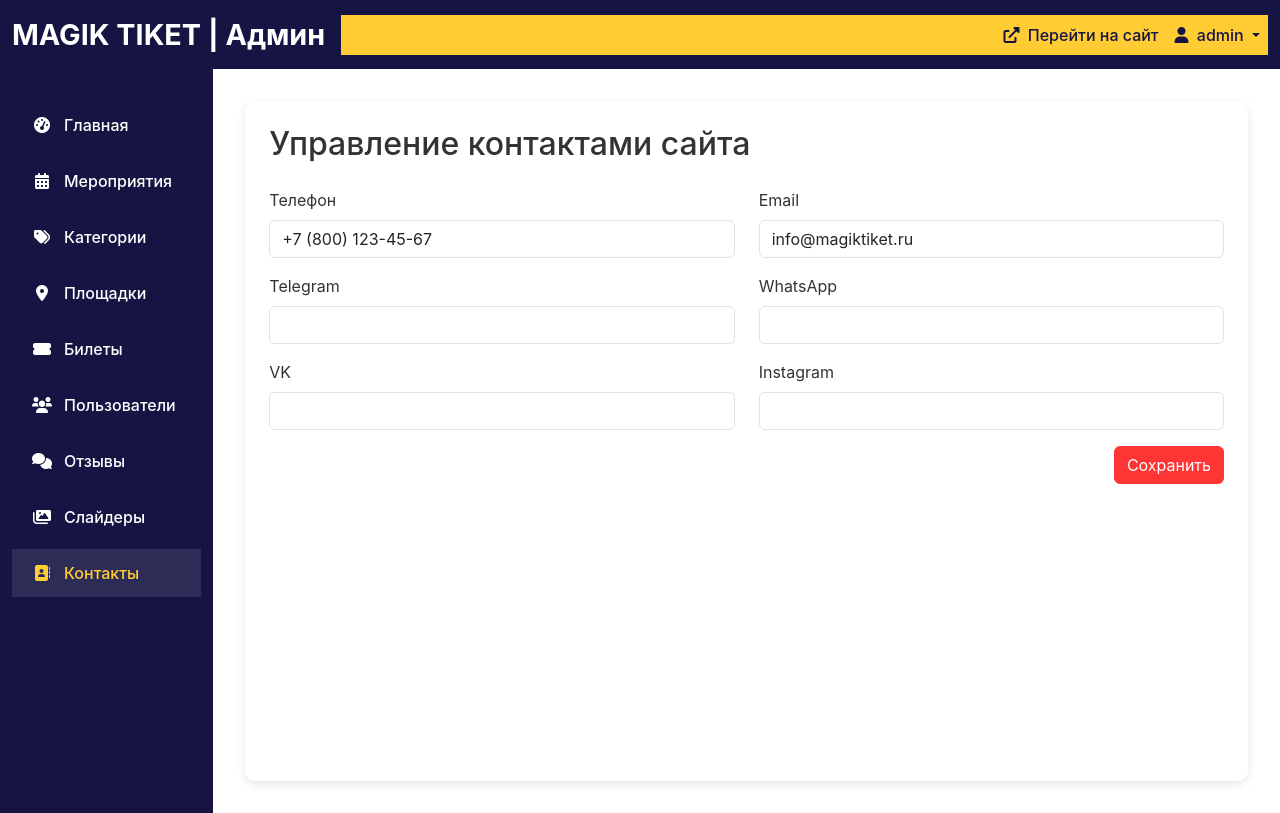
After one commit to Officer88/tik_mak, a Flask app: page /admin/contacts in a window 1280 px wide. The commit adds this page. Run offline with Flask 3, Linux system fonts and the light colour scheme; a user stored in the database is signed in; data comes from the database, SQL or seed files in the repository.

Commit message:
Assistant checkpoint: Add contacts management to admin panel
Assistant generated file changes:
- models.py: Add Contact model
- forms.py: Add ContactForm
- templates/admin/contacts.html: Create contacts admin page
- admin_routes.py: Add contacts admin route, Add contacts admin route, Add contacts admin route
- templates/admin/base.html: Add contacts menu item
- templates/includes/footer.html: Use dynamic contacts in footer

---

User prompt:

в админке нужна отдельная вкладка -обновления контактов где я могу поменять номер телефона, емейл,телеграм,вотсап, вк,инсту на всем сайте,то есть в админке поменял на всем сайте на всех страницах  обновилось

Replit-Commit-Author: Assistant
Replit-Commit-Session-Id: 04b1508f-6c64-44b8-b093-2f9f120cbd1b

```diff
--- a/admin_routes.py
+++ b/admin_routes.py
@@ -3,8 +3,8 @@ from flask_login import current_user, login_required
 from datetime import datetime
 
 from app import db
-from models import User, Event, Category, Venue, Ticket, Review, Slide, Order, OrderItem
-from forms import EventForm, CategoryForm, VenueForm, TicketForm, SlideForm
+from models import User, Event, Category, Venue, Ticket, Review, Slide, Order, OrderItem, Contact
+from forms import EventForm, CategoryForm, VenueForm, TicketForm, SlideForm, ContactForm
 
 # Create blueprint
 admin_bp = Blueprint('admin', __name__)
@@ -527,3 +527,36 @@ def delete_slide(slide_id):
 
     flash('Слайд успешно удален', 'success')
     return redirect(url_for('admin.sliders'))
+
+@admin_bp.route('/contacts', methods=['GET', 'POST'])
+@login_required
+@admin_required
+def contacts():
+    contact = Contact.query.first()
+    if not contact:
+        contact = Contact(
+            phone='+7 (800) 123-45-67',
+            email='info@magiktiket.ru',
+            telegram='',
+            whatsapp='',
+            vk='',
+            instagram=''
+        )
+        db.session.add(contact)
+        db.session.commit()
+
+    form = ContactForm(obj=contact)
+
+    if form.validate_on_submit():
+        contact.phone = form.phone.data
+        contact.email = form.email.data
+        contact.telegram = form.telegram.data
+        contact.whatsapp = form.whatsapp.data
+        contact.vk = form.vk.data
+        contact.instagram = form.instagram.data
+
+        db.session.commit()
+        flash('Контакты успешно обновлены', 'success')
+        return redirect(url_for('admin.contacts'))
+
+    return render_template('admin/contacts.html', form=form)
--- a/forms.py
+++ b/forms.py
@@ -132,6 +132,15 @@ class SlideForm(FlaskForm):
     submit = SubmitField('Сохранить')
 
 # Sell Ticket Form
+class ContactForm(FlaskForm):
+    phone = StringField('Телефон', validators=[DataRequired(), Length(max=32)])
+    email = StringField('Email', validators=[DataRequired(), Email(), Length(max=128)])
+    telegram = StringField('Telegram', validators=[Optional(), Length(max=128)])
+    whatsapp = StringField('WhatsApp', validators=[Optional(), Length(max=32)])
+    vk = StringField('VK', validators=[Optional(), Length(max=128)])
+    instagram = StringField('Instagram', validators=[Optional(), Length(max=128)])
+    submit = SubmitField('Сохранить')
+
 class SellTicketForm(FlaskForm):
     event_name = StringField('Название мероприятия', validators=[DataRequired(), Length(max=128)])
     event_id = HiddenField()
--- a/models.py
+++ b/models.py
@@ -211,3 +211,15 @@ class CartItem(db.Model):
 
     def __repr__(self):
         return f'<CartItem {self.id} for Session {self.session_id}>'
+
+class Contact(db.Model):
+    id = db.Column(db.Integer, primary_key=True)
+    phone = db.Column(db.String(32), nullable=False)
+    email = db.Column(db.String(128), nullable=False)
+    telegram = db.Column(db.String(128), nullable=True)
+    whatsapp = db.Column(db.String(32), nullable=True)
+    vk = db.Column(db.String(128), nullable=True)
+    instagram = db.Column(db.String(128), nullable=True)
+
+    def __repr__(self):
+        return f'<Contact {self.email}>'
--- a/templates/admin/base.html
+++ b/templates/admin/base.html
@@ -95,6 +95,11 @@
                             <i class="fas fa-images"></i> Слайдеры
                         </a>
                     </li>
+                    <li class="nav-item">
+                        <a class="nav-link {% if request.endpoint == 'admin.contacts' %}active{% endif %}" href="{{ url_for('admin.contacts') }}">
+                            <i class="fas fa-address-book"></i> Контакты
+                        </a>
+                    </li>
                 </ul>
             </div>
 
--- /dev/null
+++ b/templates/admin/contacts.html
@@ -0,0 +1,64 @@
+
+{% extends 'admin/base.html' %}
+
+{% block title %}Управление контактами - MAGIK TIKET{% endblock %}
+
+{% block content %}
+<div class="admin-card">
+    <h2 class="mb-4">Управление контактами сайта</h2>
+
+    <form method="post">
+        {{ form.hidden_tag() }}
+
+        <div class="row">
+            <div class="col-md-6 mb-3">
+                <label class="form-label">{{ form.phone.label }}</label>
+                {{ form.phone(class="form-control") }}
+                {% if form.phone.errors %}
+                    <div class="invalid-feedback d-block">
+                        {% for error in form.phone.errors %}{{ error }}{% endfor %}
+                    </div>
+                {% endif %}
+            </div>
+
+            <div class="col-md-6 mb-3">
+                <label class="form-label">{{ form.email.label }}</label>
+                {{ form.email(class="form-control") }}
+                {% if form.email.errors %}
+                    <div class="invalid-feedback d-block">
+                        {% for error in form.email.errors %}{{ error }}{% endfor %}
+                    </div>
+                {% endif %}
+            </div>
+        </div>
+
+        <div class="row">
+            <div class="col-md-6 mb-3">
+                <label class="form-label">{{ form.telegram.label }}</label>
+                {{ form.telegram(class="form-control") }}
+            </div>
+
+            <div class="col-md-6 mb-3">
+                <label class="form-label">{{ form.whatsapp.label }}</label>
+                {{ form.whatsapp(class="form-control") }}
+            </div>
+        </div>
+
+        <div class="row">
+            <div class="col-md-6 mb-3">
+                <label class="form-label">{{ form.vk.label }}</label>
+                {{ form.vk(class="form-control") }}
+            </div>
+
+            <div class="col-md-6 mb-3">
+                <label class="form-label">{{ form.instagram.label }}</label>
+                {{ form.instagram(class="form-control") }}
+            </div>
+        </div>
+
+        <div class="text-end">
+            {{ form.submit(class="btn btn-primary") }}
+        </div>
+    </form>
+</div>
+{% endblock %}
```
Also changed, not shown: templates/includes/footer.html (+15 -6 lines).
